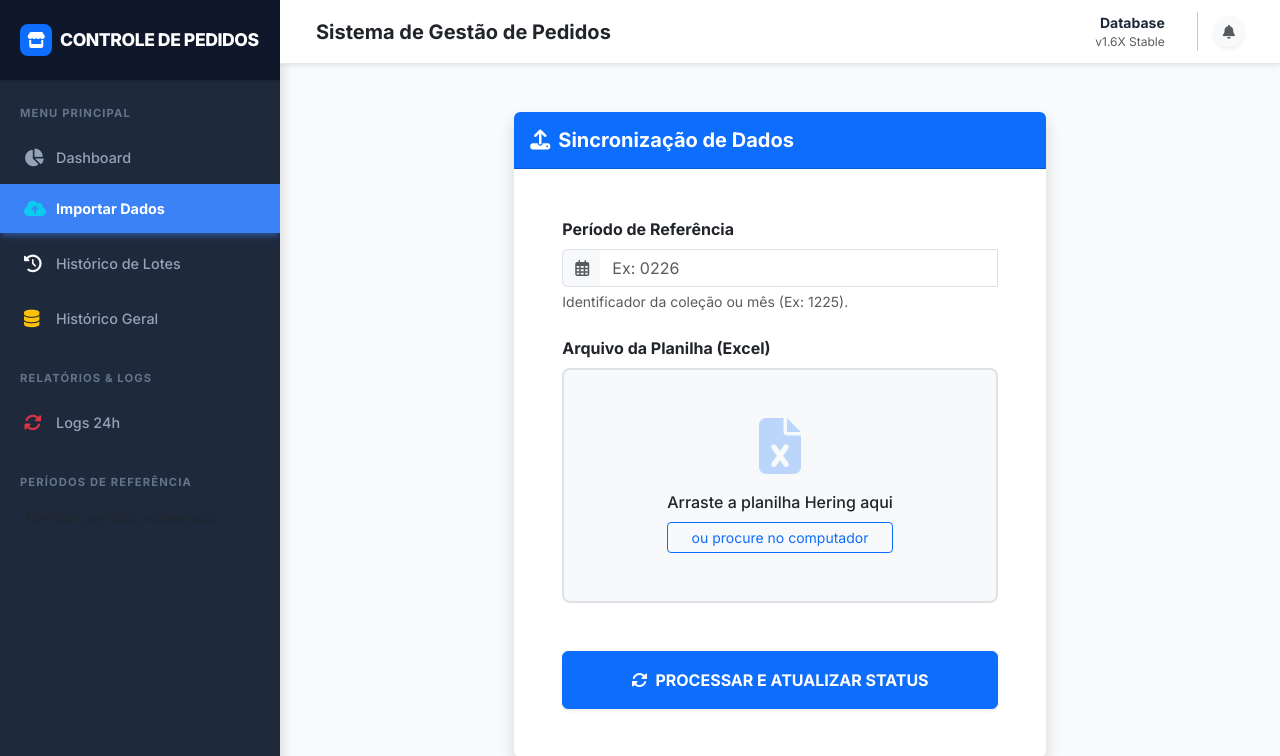
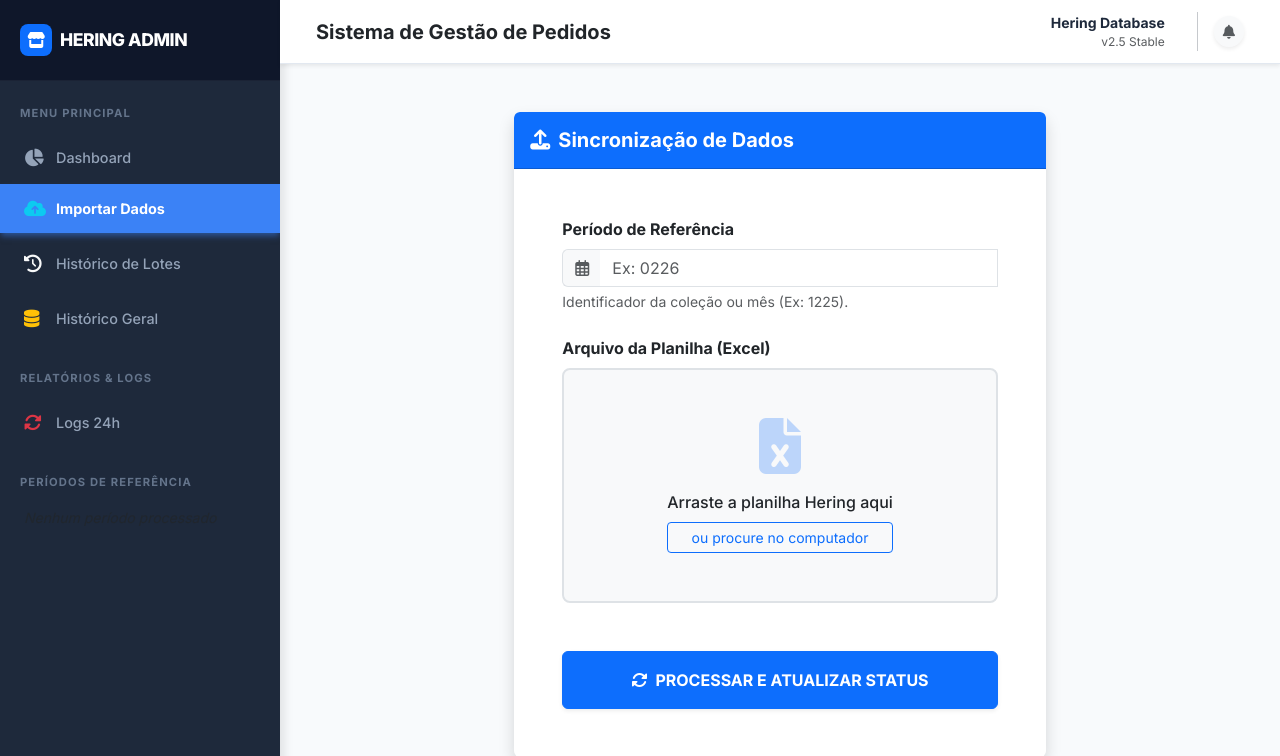
Before and after one commit to diegoheringitajuba-beep/controle_pedidos, a Flask app: page /importar in a window 1280 px wide. Shown: the top 756 px of the page. Run offline with Flask 3, Linux system fonts and the light colour scheme.

Commit message:
Update base.html

```diff
--- a/templates/base.html
+++ b/templates/base.html
@@ -3,7 +3,7 @@
 <head>
     <meta charset="UTF-8">
     <meta name="viewport" content="width=device-width, initial-scale=1.0">
-    <title>{% block title %}Admin | Gestão de Pedidos{% endblock %}</title>
+    <title>{% block title %}Hering Admin | Gestão de Franquias{% endblock %}</title>
 
     <!-- Bootstrap 5 CSS -->
     <link href="https://cdn.jsdelivr.net/npm/bootstrap@5.3.0/dist/css/bootstrap.min.css" rel="stylesheet">
@@ -160,7 +160,7 @@
             <div class="bg-primary rounded-3 p-2 me-2 d-flex align-items-center justify-content-center" style="width: 32px; height: 32px;">
                 <i class="fas fa-store text-white m-0" style="font-size: 1rem;"></i>
             </div>
-            <span>CONTROLE DE PEDIDOS</span>
+            <span>HERING ADMIN</span>
         </div>
 
         <div class="list-group list-group-flush flex-grow-1 overflow-auto">
@@ -228,8 +228,8 @@
                 </span>
                 <div class="ms-auto d-flex align-items-center">
                     <div class="text-end me-3 d-none d-sm-block">
-                        <p class="mb-0 fw-bold small"> Database</p>
-                        <p class="mb-0 text-muted x-small">v1.6X Stable</p>
+                        <p class="mb-0 fw-bold small">Hering Database</p>
+                        <p class="mb-0 text-muted x-small">v2.5 Stable</p>
                     </div>
                     <div class="vr mx-3 d-none d-sm-block"></div>
                     <button class="btn btn-sm btn-light rounded-circle shadow-sm position-relative">
@@ -286,5 +286,4 @@
 </script>
 
 </body>
-
 </html>
```
